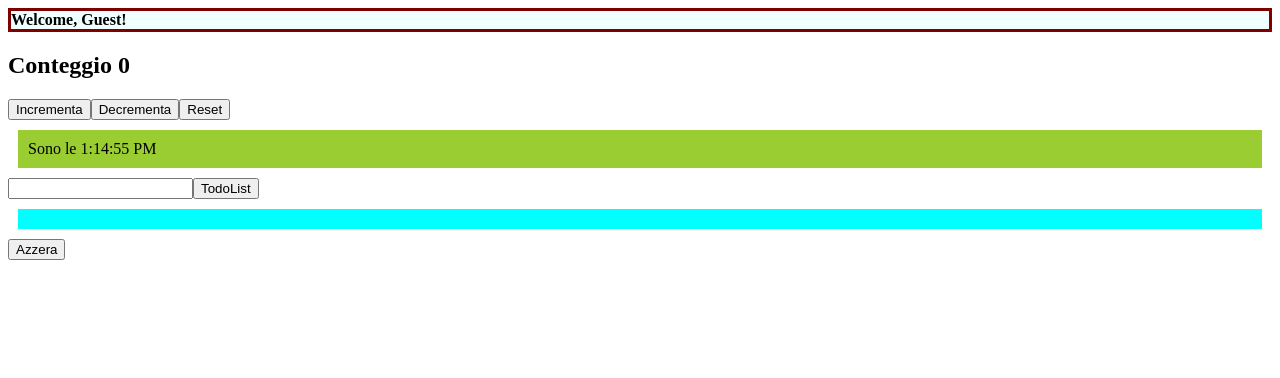
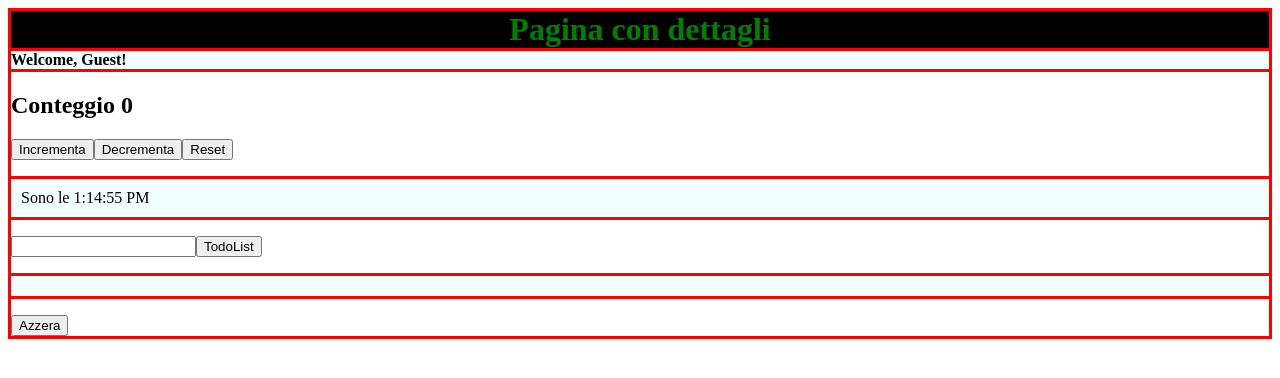
Before and after one commit to St3fan097/react_es, a React (Vite) app in the folder react-es_1/: page / in a window 1280 px wide. Shown: the top 378 px of the page. Built offline with nearby package versions, Linux system fonts and the light colour scheme.

Commit message:
exercise-36

```diff
--- /dev/null
+++ b/react-es_1/src/Container.jsx
@@ -0,0 +1,16 @@
+import { useState } from "react"
+
+export function Container({ title, children }) {
+
+const [hidden, setHidden] = useState(false)
+
+const toggleContent = () => {
+    setHidden((c) => !c)
+}
+    return (
+        <div className="container">
+            <div onClick={toggleContent} style={{backgroundColor: "black",color:"green",cursor:"pointer", textAlign: "center"}}>{title}</div>
+            <div className={!hidden ? "content" : "hidden-content"}>{children}</div>
+        </div>
+    )
+}
--- a/react-es_1/src/TodoList.module.scss
+++ b/react-es_1/src/TodoList.module.scss
@@ -1,5 +1,6 @@
 .ul {
-    background-color: aqua;
+    background-color: azure;
+    border-bottom: 3px solid red;
+    border-top: 3px solid red;
     padding: 10px;
-    margin: 10px;
 }
--- a/react-es_1/src/app.jsx
+++ b/react-es_1/src/app.jsx
@@ -1,4 +1,5 @@
 
+import { Container } from "./Container";
 import { TodoList } from "./TodoList";
 import { Clock } from "./clock";
 import { Counter } from "./counter";
@@ -10,11 +11,11 @@ import { Welcome } from "./welcome";
 export function App() {
 
     return (
-        <div>
+        <Container title={<h1 style={{margin: 0}}>Pagina con dettagli</h1>}>
             <Welcome/>
             <Counter valoreIniziale={0} incremento={1} />
             <Clock />
            <TodoList/>
-        </div>
+        </Container>
     )
 }
--- a/react-es_1/src/index.css
+++ b/react-es_1/src/index.css
@@ -1,4 +1,5 @@
 .welcome{
     background-color: azure;
-    border: 3px solid maroon;
+    border-bottom: 3px solid red;
+    border-top: 3px solid red;
 }
--- a/react-es_1/src/index.scss
+++ b/react-es_1/src/index.scss
@@ -1,5 +1,15 @@
 .clock {
-    background-color: yellowgreen;
-    margin: 10px;
+    background-color: azure;
+    border-bottom: 3px solid red;
+    border-top: 3px solid red;
     padding:10px;
 }
+
+.container {
+    background-color: white;
+    border: 3px solid red;
+}
+
+.hidden-content{
+    display: none;
+}
```
Also changed, not shown: react-es_1/src/appunti.md (+1 -1 lines).
